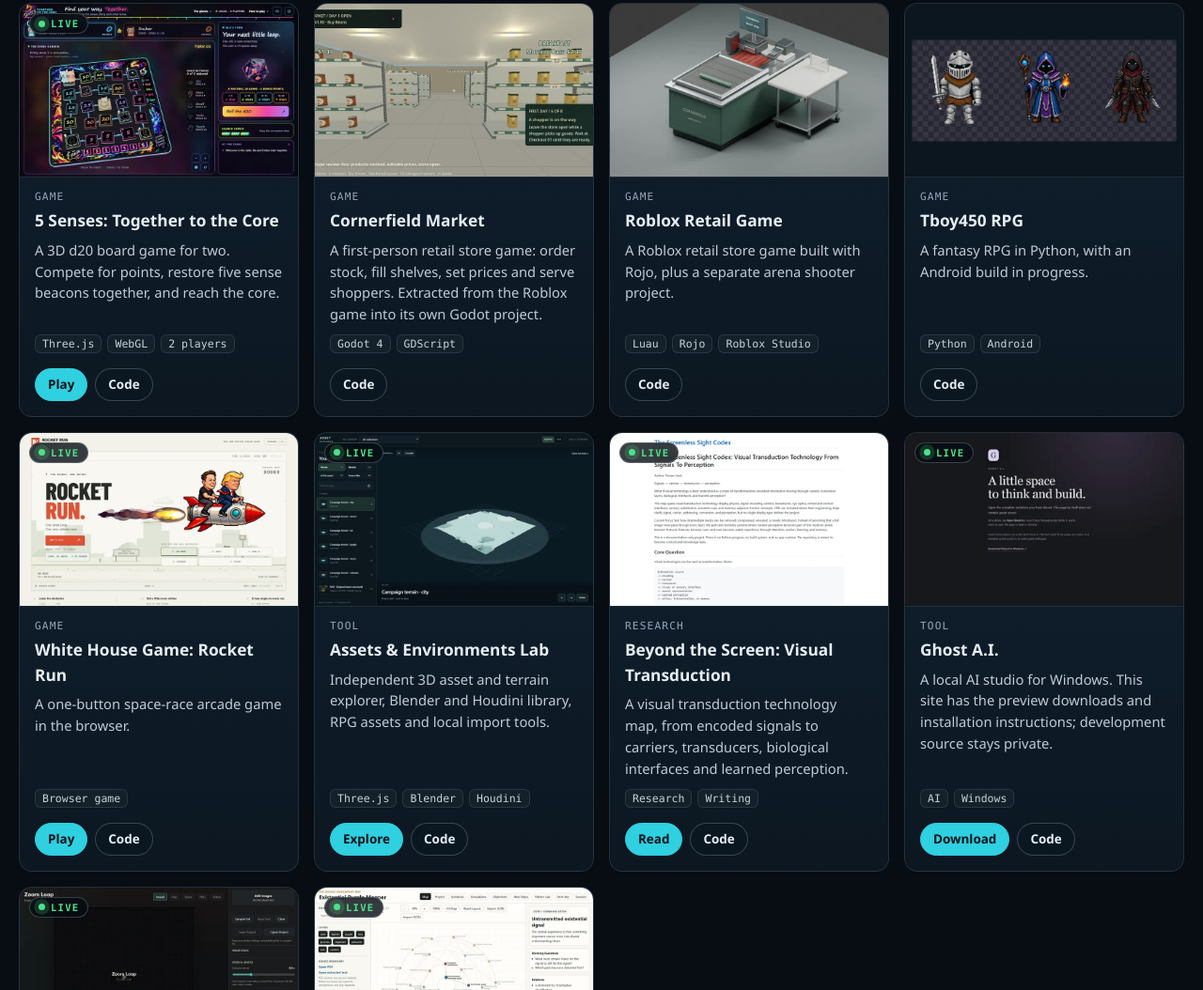
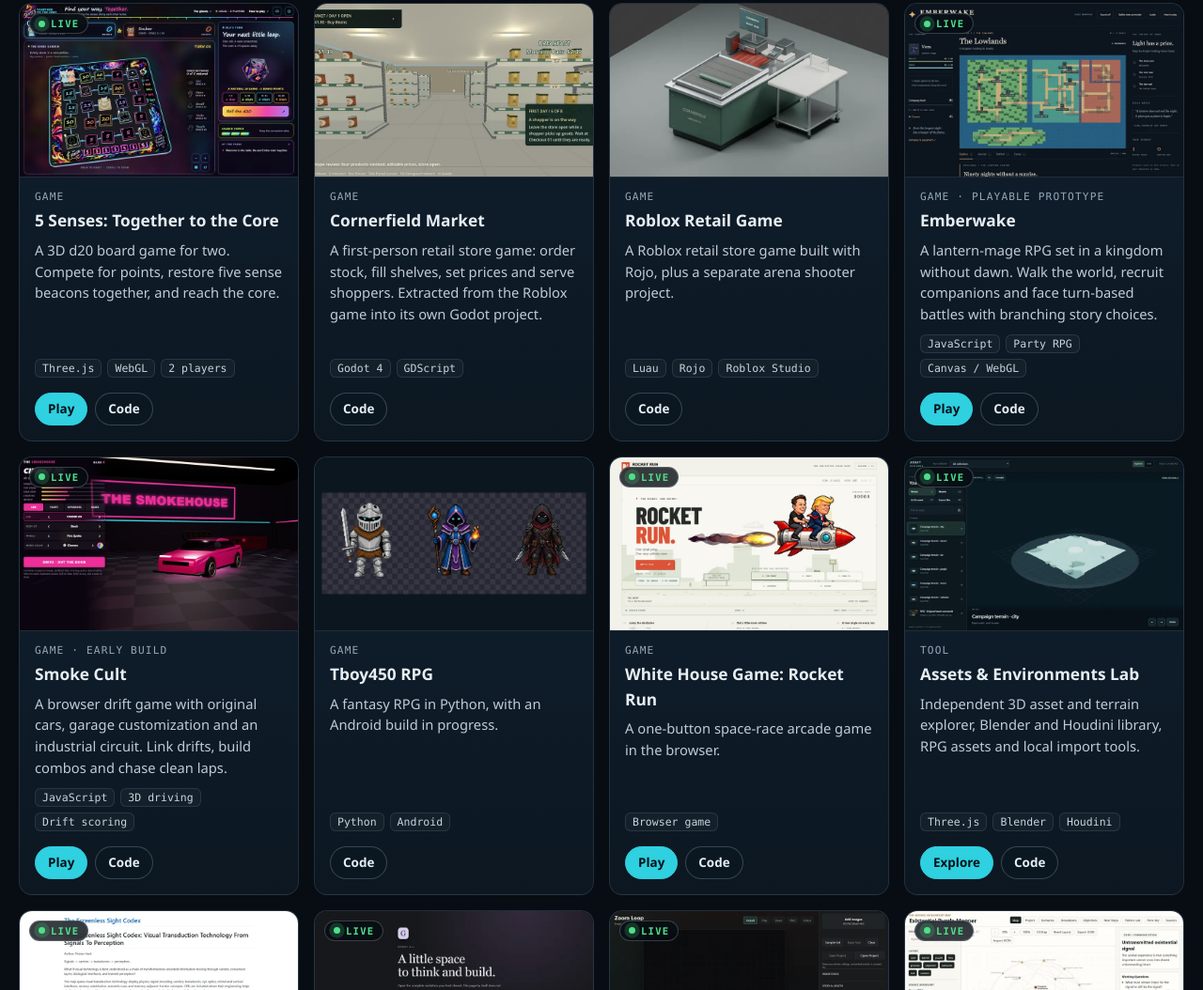
Before and after one commit to Tboy450/Tboy450.github.io, a plain HTML site: page index.html in a window 1280 px wide. Shown: the part 1746-2800 px from the top of the page at 94% size. Drawn offline with Linux system fonts and the light colour scheme; no server answers.

Commit message:
Add Emberwake and Smoke Cult and expand workshop gallery

```diff
--- a/index.html
+++ b/index.html
@@ -194,6 +194,26 @@
             <div class="links"><a class="btn" href="https://github.com/Tboy450/Roblox-game">Code</a></div>
           </div>
         </article>
+        <article class="card" data-cat="games" data-repo="emberwake" data-project>
+          <a class="thumb" href="/emberwake/" tabindex="-1" aria-hidden="true"><img src="/assets/shots/emberwake.webp" alt="" width="800" height="500" loading="lazy" /><span class="badge live">Live</span></a>
+          <div class="body">
+            <div class="meta"><span>Game · Playable prototype</span><span class="updated"></span></div>
+            <h3>Emberwake</h3>
+            <p>A lantern-mage RPG set in a kingdom without dawn. Walk the world, recruit companions and face turn-based battles with branching story choices.</p>
+            <ul class="tags"><li>JavaScript</li><li>Party RPG</li><li>Canvas / WebGL</li></ul>
+            <div class="links"><a class="btn primary" href="/emberwake/">Play</a><a class="btn" href="https://github.com/Tboy450/emberwake">Code</a></div>
+          </div>
+        </article>
+        <article class="card" data-cat="games" data-repo="smoke-cult" data-project>
+          <a class="thumb" href="/smoke-cult/" tabindex="-1" aria-hidden="true"><img src="/assets/shots/smoke-cult.webp" alt="" width="800" height="500" loading="lazy" /><span class="badge live">Live</span></a>
+          <div class="body">
+            <div class="meta"><span>Game · Early build</span><span class="updated"></span></div>
+            <h3>Smoke Cult</h3>
+            <p>A browser drift game with original cars, garage customization and an industrial circuit. Link drifts, build combos and chase clean laps.</p>
+            <ul class="tags"><li>JavaScript</li><li>3D driving</li><li>Drift scoring</li></ul>
+            <div class="links"><a class="btn primary" href="/smoke-cult/">Play</a><a class="btn" href="https://github.com/Tboy450/smoke-cult">Code</a></div>
+          </div>
+        </article>
         <article class="card" data-cat="games" data-repo="Tboy450-new-rpg-update" data-project>
           <a class="thumb" href="https://github.com/Tboy450/Tboy450-new-rpg-update" tabindex="-1" aria-hidden="true"><img src="/assets/shots/rpg.webp" alt="" width="800" height="500" loading="lazy" /></a>
           <div class="body">
@@ -269,12 +289,15 @@
 
       <section class="workshop" aria-labelledby="workshop-title">
         <h2 id="workshop-title">From the workshop</h2>
-        <p class="sub">Laser-engraved pieces from the project behind Laser Photo Studio, made on a Tronxy Ultrabot U20.</p>
+        <p class="sub">Laser-engraved wood and metal, a look at the engraving process, and a custom-part prototype from design to fitting.</p>
         <div class="strip">
           <figure><a href="/assets/workshop/north-pole-plank.webp"><img src="/assets/workshop/north-pole-plank.webp" alt="Laser-engraved North Pole scene on a pine plank" width="800" height="600" loading="lazy" /></a><figcaption><strong>North Pole plank</strong>Pine, layered shading, 7 × 6 in</figcaption></figure>
           <figure><a href="/assets/workshop/dragon-test.webp"><img src="/assets/workshop/dragon-test.webp" alt="Dragon engraved on pine with interlaced shrinking layers" width="800" height="600" loading="lazy" /></a><figcaption><strong>Dragon test 12</strong>Pine, interlaced shrinking layers</figcaption></figure>
           <figure><a href="/assets/workshop/goku-vegeta-lid.webp"><img src="/assets/workshop/goku-vegeta-lid.webp" alt="Goku and Vegeta line art etched on a jar lid" width="800" height="600" loading="lazy" /></a><figcaption><strong>Goku + Vegeta lid</strong>Coated steel, vector lines</figcaption></figure>
           <figure><a href="/assets/workshop/goku-mural.webp"><img src="/assets/workshop/goku-mural.webp" alt="Goku mural engraved on the back of a pine plaque" width="800" height="600" loading="lazy" /></a><figcaption><strong>Goku mural</strong>Pine, shading and outline passes</figcaption></figure>
+          <figure><a href="/assets/workshop/goku-card-full.webp"><img src="/assets/workshop/goku-card.webp" alt="Goku Kamehameha artwork laser-engraved on an anodized card" width="800" height="600" loading="lazy" /></a><figcaption><strong>Kamehameha card</strong>Anodized card, engraved artwork</figcaption></figure>
+          <figure><a href="/assets/workshop/laser-process-full.webp"><img src="/assets/workshop/laser-process.webp" alt="Close-up of the diode laser engraving a card on its work bed" width="800" height="600" loading="lazy" /></a><figcaption><strong>Inside the engraving process</strong>Card job in progress, November 2026</figcaption></figure>
+          <figure><a href="/assets/workshop/handguard-comparison.webp"><img src="/assets/workshop/handguard-design.webp" alt="Custom 3D-printed handguard fitted to a BMW F800GS motorcycle" width="800" height="600" loading="lazy" /></a><figcaption><strong>F800GS handguard prototype</strong>Design, STL and fitting: Tristan Boyd Hash. Printing: 3D Print Studio VA. Open for the original-part comparison.</figcaption></figure>
         </div>
       </section>
 
--- a/sitemap.xml
+++ b/sitemap.xml
@@ -9,4 +9,6 @@
   <url><loc>https://tboy450.github.io/existential-puzzle-mapper/</loc></url>
   <url><loc>https://tboy450.github.io/five-senses/</loc></url>
   <url><loc>https://tboy450.github.io/assets-and-environments-lab/</loc></url>
+  <url><loc>https://tboy450.github.io/emberwake/</loc></url>
+  <url><loc>https://tboy450.github.io/smoke-cult/</loc></url>
 </urlset>
```
Also changed, not shown: 404.html (+1 -1 lines), assets/shots/emberwake.webp (added), assets/shots/smoke-cult.webp (added), assets/workshop/goku-card-full.webp (added), assets/workshop/goku-card.webp (added), assets/workshop/handguard-comparison.webp (added), assets/workshop/handguard-design.webp (added), assets/workshop/laser-process-full.webp (added), assets/workshop/laser-process.webp (added), 3 other files.
